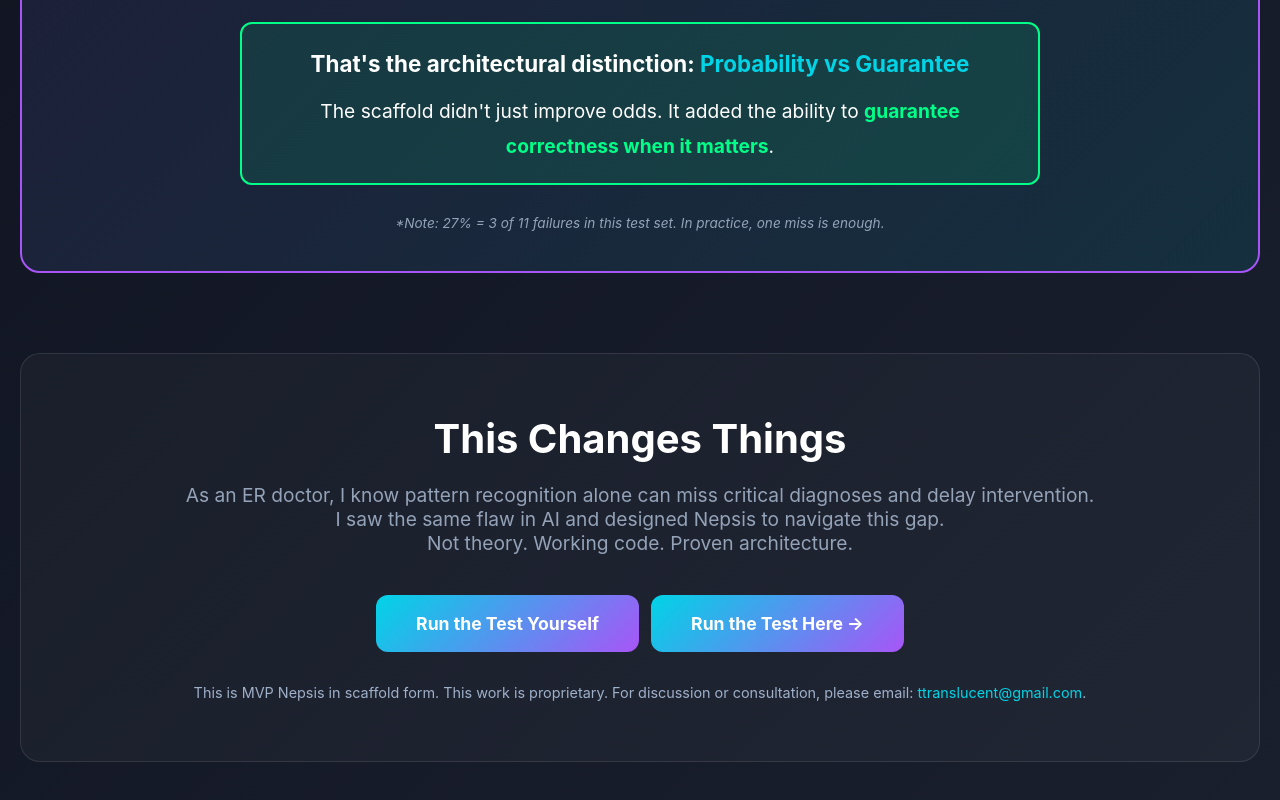
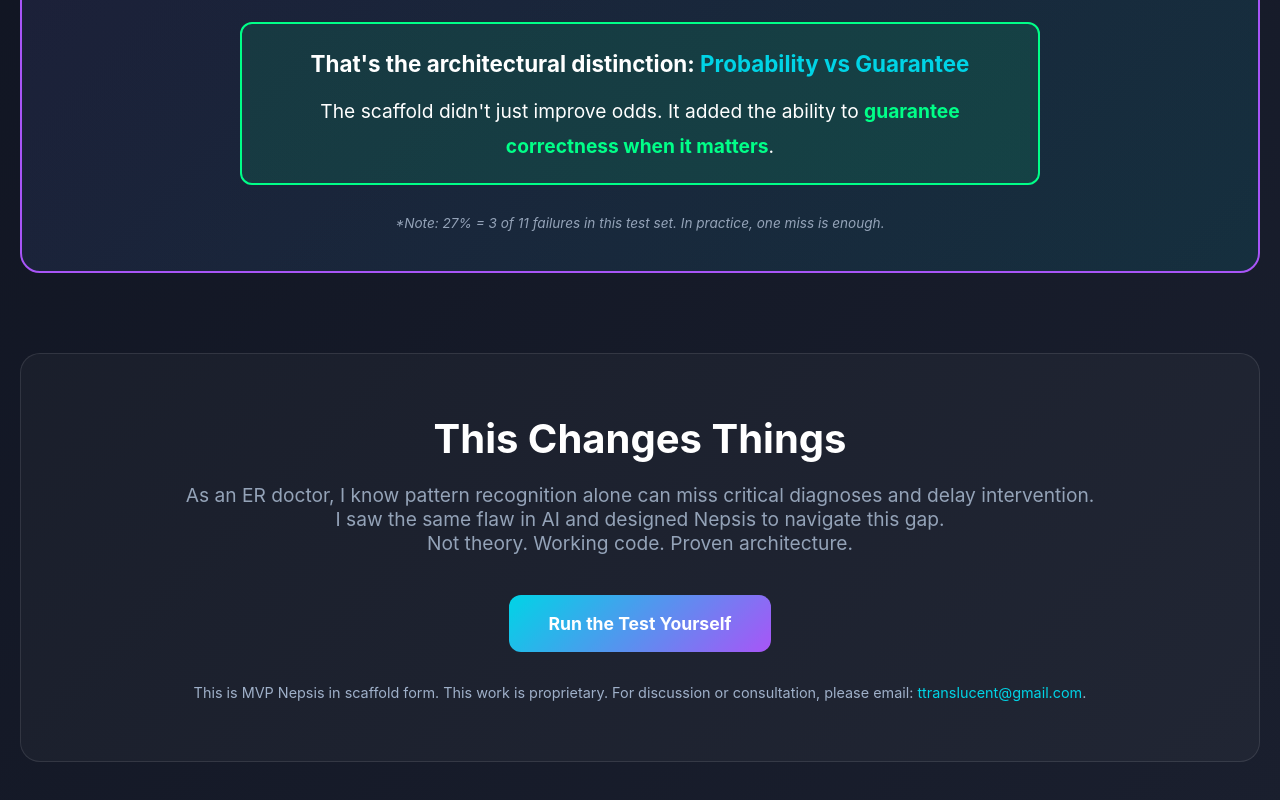
Before and after one commit to ttranslucent/nepsis-utf8-ab-harness, a plain HTML site: page index.html in a window 1280 px wide. Shown: the part 1851-2651 px from the top of the page. Drawn offline with Linux system fonts and the light colour scheme.

```diff
--- a/index.html
+++ b/index.html
@@ -1149,12 +1149,9 @@
   Not theory. Working code. Proven architecture.
 </p>
     <!-- Primary CTA: public, plug-and-play -->
-    <div style="margin-top:24px; display:flex; justify-content:center; gap:12px; flex-wrap:wrap;">
-      <a class="cta-button" href="/run.html">
+    <div style="margin-top:24px; display:flex; justify-content:center;">
+      <a class="cta-button" href="/run.html#runner">
         Run the Test Yourself
-      </a>
-      <a class="cta-button" href="/run.html#runner">
-        Run the Test Here →
       </a>
     </div>
     <footer style="margin-top:2rem;color:var(--muted);font-size:0.9rem">
```
